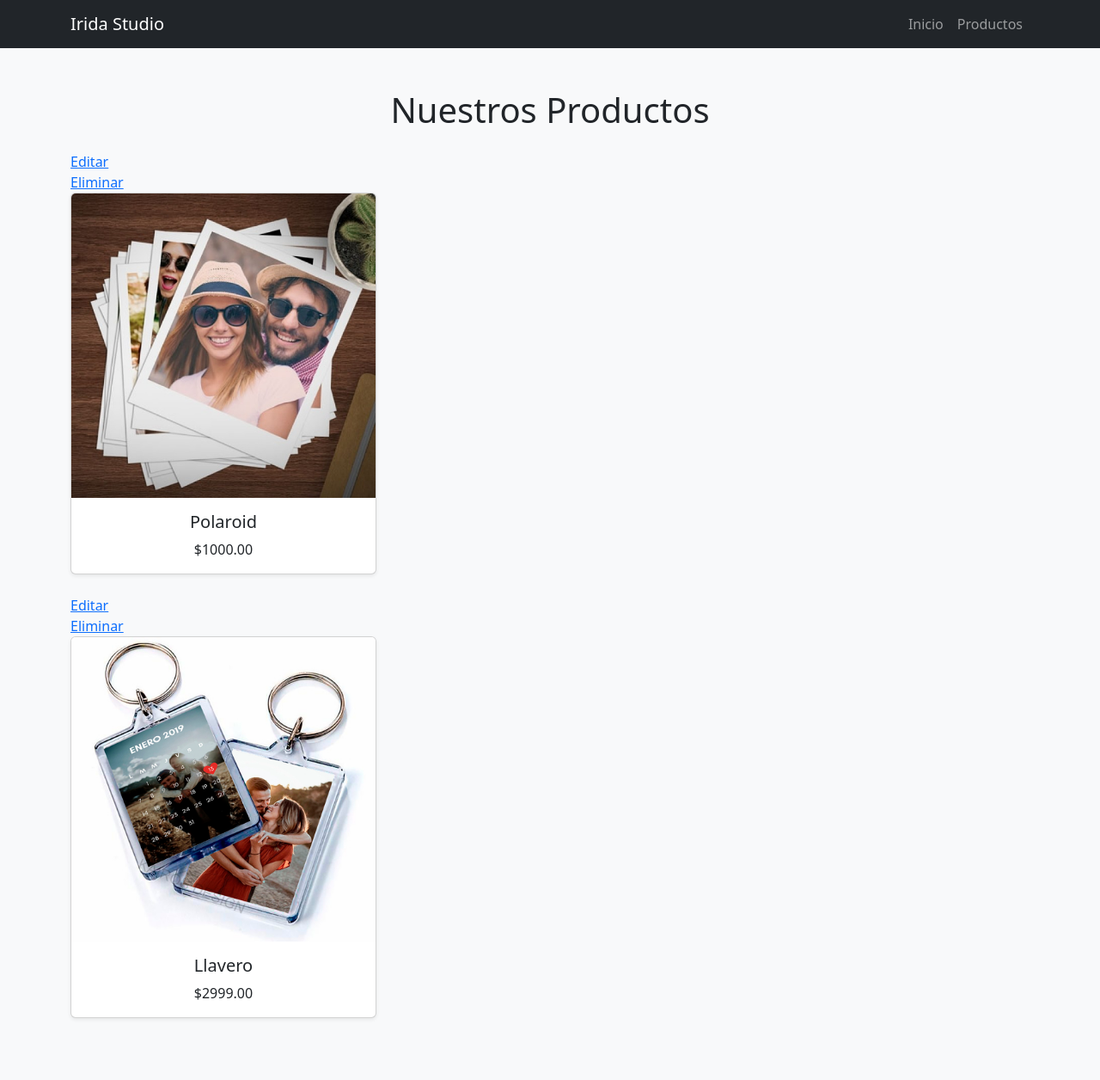
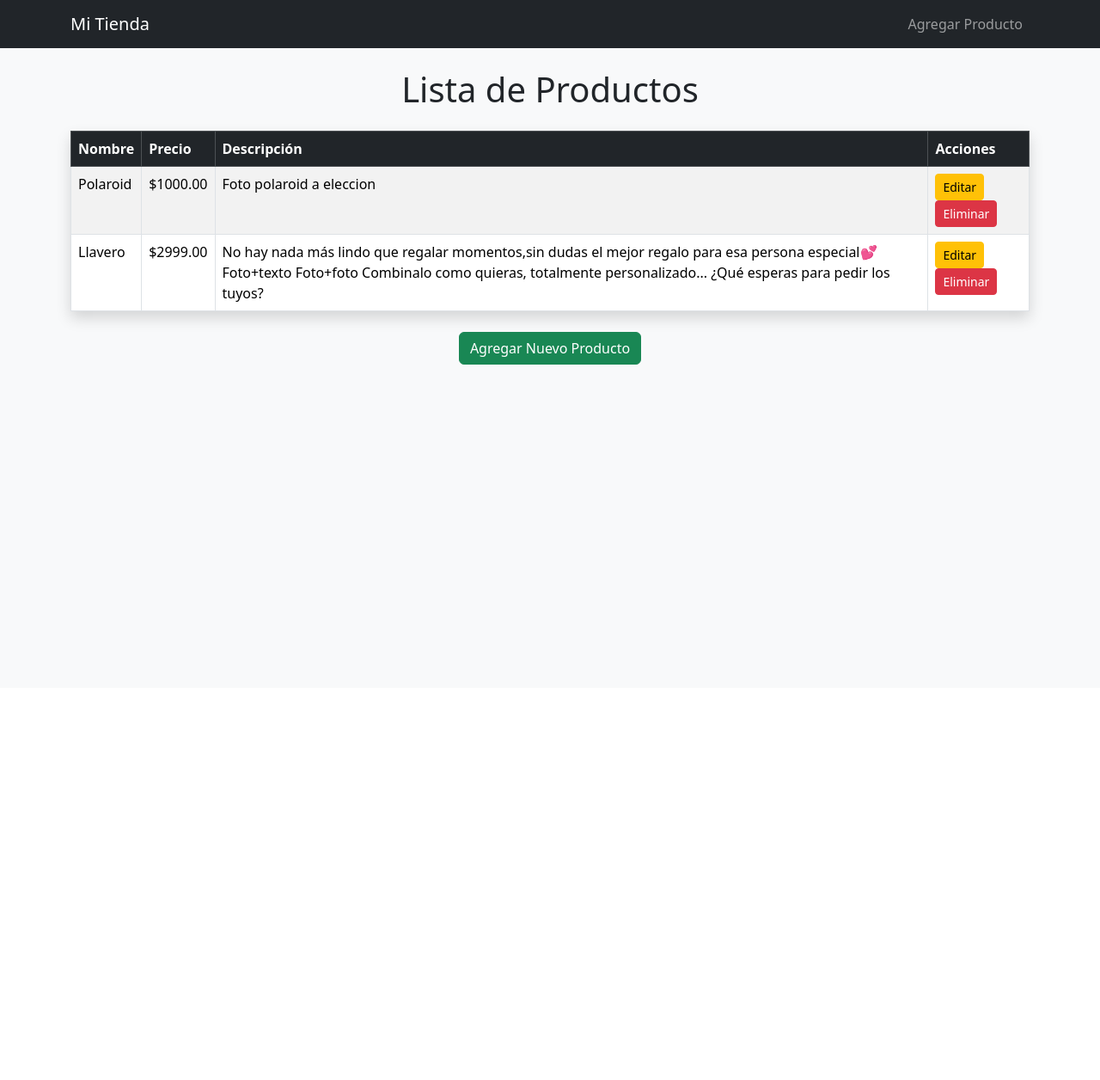
Before and after one commit to EmanuelDavezac/Proyecto_Irida, a Django app: page /productos/ in a window 1280 px wide. Shown: the whole page at 86% size. After the commit the page ends 424 px from the top, so only its background shows below. Run offline with Django 5.2, Linux system fonts and the light colour scheme; data comes from the database, SQL or seed files in the repository.

Commit message:
Subo cambios nuevos en el proyecto

```diff
--- a/polaroid_project/settings.py
+++ b/polaroid_project/settings.py
@@ -62,7 +62,7 @@ ROOT_URLCONF = 'polaroid_project.urls'
 TEMPLATES = [
     {
         'BACKEND': 'django.template.backends.django.DjangoTemplates',
-        'DIRS': [""],
+        'DIRS': [BASE_DIR / 'templates'],
         'APP_DIRS': True,
         'OPTIONS': {
             'context_processors': [
--- a/polaroid_project/urls.py
+++ b/polaroid_project/urls.py
@@ -16,18 +16,8 @@ Including another URLconf
 """
 from django.contrib import admin
 from django.urls import path, include
-from django.conf import settings
-from django.conf.urls.static import static
-from . import views
 
 urlpatterns = [
     path('admin/', admin.site.urls),
     path('', include('productos.urls')),
-    path('agregar/', views.agregar_producto, name='agregar_producto'),
-    path('editar/<int:pk>/', views.editar_producto, name='editar_producto'),
-    path('eliminar/<int:pk>/', views.eliminar_producto, name='eliminar_producto'),
-
 ]
-
-if settings.DEBUG:
-    urlpatterns += static(settings.MEDIA_URL, document_root=settings.MEDIA_ROOT)
--- a/productos/models.py
+++ b/productos/models.py
@@ -1,17 +1,24 @@
 from django.db import models
 
+class Categoria(models.Model):
+    nombre = models.CharField(max_length=50)
+
+    def __str__(self):
+        return self.nombre
+
+class Cliente(models.Model):
+    nombre = models.CharField(max_length=100)
+    email = models.EmailField()
+    direccion = models.TextField()
+
+    def __str__(self):
+        return self.nombre
+
 class Producto(models.Model):
-    CATEGORIAS = [
-        ('polaroid', 'Foto Polaroid'),
-        ('tupper', 'Tupper para tortas'),
-        ('llavero', 'Llavero'),
-        ('sticker', 'Sticker'),
-    ]
-
     nombre = models.CharField(max_length=100)
     descripcion = models.TextField()
     precio = models.DecimalField(max_digits=10, decimal_places=2)
-    categoria = models.CharField(max_length=20, choices=CATEGORIAS)
+    categoria = models.ForeignKey(Categoria, on_delete=models.CASCADE)
     imagen = models.ImageField(upload_to='productos/', blank=True, null=True)
     creado = models.DateTimeField(auto_now_add=True)
 
--- a/productos/templates/productos/lista_productos.html
+++ b/productos/templates/productos/lista_productos.html
@@ -1,58 +1,63 @@
 {% load static %}
+
 <!DOCTYPE html>
 <html lang="es">
 <head>
     <meta charset="UTF-8">
     <title>Lista de Productos</title>
-    <link href="https://cdn.jsdelivr.net/npm/bootstrap@5.3.3/dist/css/bootstrap.min.css" rel="stylesheet">
+    <link href="https://cdn.jsdelivr.net/npm/bootstrap@5.3.2/dist/css/bootstrap.min.css" rel="stylesheet">
 </head>
 <body class="bg-light">
 
-    <nav class="navbar navbar-expand-lg navbar-dark bg-dark">
-        <div class="container">
-          <a class="navbar-brand" href="{% url 'inicio' %}">Irida Studio</a>
-          <button class="navbar-toggler" type="button" data-bs-toggle="collapse" data-bs-target="#navbarNav">
-            <span class="navbar-toggler-icon"></span>
-          </button>
-          <div class="collapse navbar-collapse" id="navbarNav">
+<!-- Navbar -->
+<nav class="navbar navbar-expand-lg navbar-dark bg-dark mb-4">
+    <div class="container">
+        <a class="navbar-brand" href="{% url 'inicio' %}">Mi Tienda</a>
+        <div class="collapse navbar-collapse">
             <ul class="navbar-nav ms-auto">
-              <li class="nav-item">
-                <a class="nav-link" href="{% url 'inicio' %}">Inicio</a>
-              </li>
-              <li class="nav-item">
-                <a class="nav-link" href="{% url 'lista_productos' %}">Productos</a>
-              </li>
-              <!-- Podés agregar más secciones después, como contacto o carrito -->
+                <li class="nav-item"><a class="nav-link" href="{% url 'agregar_producto' %}">Agregar Producto</a></li>
             </ul>
-          </div>
         </div>
-      </nav>
+    </div>
+</nav>
 
-<div class="container py-5">
-    <h1 class="text-center mb-4">Nuestros Productos</h1>
-    <div class="row">
-        {% for producto in productos %}
-        <a href="{% url 'editar_producto' producto.pk %}">Editar</a>
-        <a href="{% url 'eliminar_producto' producto.pk %}">Eliminar</a>
+<!-- Contenido principal -->
+<div class="container">
+    <h1 class="mb-4 text-center">Lista de Productos</h1>
 
-        <div class="col-md-4 mb-4">
-            <div class="card h-100 shadow-sm">
-                {% if producto.imagen %}
-                <img src="{{ producto.imagen.url }}" class="card-img-top" alt="{{ producto.nombre }}">
-                {% endif %}
-                <div class="card-body text-center">
-                    <h5 class="card-title">{{ producto.nombre }}</h5>
-                    <p class="card-text">${{ producto.precio }}</p>
-                </div>
-            </div>
-        </div>
-        {% empty %}
-        <p class="text-center">No hay productos disponibles por el momento.</p>
-        {% endfor %}
+    <table class="table table-striped table-bordered shadow">
+        <thead class="table-dark">
+            <tr>
+                <th>Nombre</th>
+                <th>Precio</th>
+                <th>Descripción</th>
+                <th>Acciones</th>
+            </tr>
+        </thead>
+        <tbody>
+            {% for producto in productos %}
+            <tr>
+                <td>{{ producto.nombre }}</td>
+                <td>${{ producto.precio }}</td>
+                <td>{{ producto.descripcion }}</td>
+                <td>
+                    <a href="{% url 'editar_producto' producto.id %}" class="btn btn-sm btn-warning">Editar</a>
+                    <a href="{% url 'eliminar_producto' producto.id %}" class="btn btn-sm btn-danger">Eliminar</a>
+                </td>
+            </tr>
+            {% empty %}
+            <tr>
+                <td colspan="4" class="text-center">No hay productos cargados.</td>
+            </tr>
+            {% endfor %}
+        </tbody>
+    </table>
+
+    <div class="text-center mt-4">
+        <a href="{% url 'agregar_producto' %}" class="btn btn-success">Agregar Nuevo Producto</a>
     </div>
 </div>
 
+<script src="https://cdn.jsdelivr.net/npm/bootstrap@5.3.2/dist/js/bootstrap.bundle.min.js"></script>
 </body>
-
-
 </html>
--- a/productos/urls.py
+++ b/productos/urls.py
@@ -3,6 +3,8 @@ from . import views
 
 urlpatterns = [
     path('', views.inicio, name='inicio'),
-    path('productos/', views.lista_productos, name='lista_productos')
-
+    path('productos/', views.lista_productos, name='lista_productos'),
+    path('agregar/', views.agregar_producto, name='agregar_producto'),
+    path('editar/<int:pk>/', views.editar_producto, name='editar_producto'),
+    path('eliminar/<int:pk>/', views.eliminar_producto, name='eliminar_producto'),
 ]
--- a/productos/views.py
+++ b/productos/views.py
@@ -1,10 +1,67 @@
-from django.shortcuts import render
+from django.shortcuts import render, redirect, get_object_or_404
 from .models import Producto
+from .forms import ProductoForm, CategoriaForm, ClienteForm, BuscarProductoForm
 
+def inicio(request):
+    return render(request, 'productos/inicio.html')
 
 def lista_productos(request):
     productos = Producto.objects.all()
     return render(request, 'productos/lista_productos.html', {'productos': productos})
 
-def inicio(request):
-    return render(request, 'productos/inicio.html')
+
+def agregar_producto(request):
+    if request.method == 'POST':
+        form = ProductoForm(request.POST, request.FILES)
+        if form.is_valid():
+            form.save()
+            return redirect('home')
+    else:
+        form = ProductoForm()
+    return render(request, 'formulario_producto.html', {'form': form})
+
+def agregar_categoria(request):
+    if request.method == 'POST':
+        form = CategoriaForm(request.POST)
+        if form.is_valid():
+            form.save()
+            return redirect('home')
+    else:
+        form = CategoriaForm()
+    return render(request, 'formulario_categoria.html', {'form': form})
+
+def agregar_cliente(request):
+    if request.method == 'POST':
+        form = ClienteForm(request.POST)
+        if form.is_valid():
+            form.save()
+            return redirect('home')
+    else:
+        form = ClienteForm()
+    return render(request, 'formulario_cliente.html', {'form': form})
+
+def buscar_producto(request):
+    if request.method == 'GET':
+        form = BuscarProductoForm(request.GET)
+        if form.is_valid():
+            nombre = form.cleaned_data['nombre']
+            productos = Producto.objects.filter(nombre__icontains=nombre)
+            return render(request, 'resultados_busqueda.html', {'productos': productos, 'form': form})
+    else:
+        form = BuscarProductoForm()
+    return render(request, 'buscar_producto.html', {'form': form})
+
+def editar_producto(request, pk):
+    producto = get_object_or_404(Producto, pk=pk)
+    form = ProductoForm(request.POST or None, request.FILES or None, instance=producto)
+    if form.is_valid():
+        form.save()
+        return redirect('lista_productos')
+    return render(request, 'editar_producto.html', {'form': form})
+
+def eliminar_producto(request, pk):
+    producto = get_object_or_404(Producto, pk=pk)
+    if request.method == 'POST':
+        producto.delete()
+        return redirect('lista_productos')
+    return render(request, 'eliminar_producto.html', {'producto': producto})
```
Also changed, not shown: polaroid_project/views.py (+4 -15 lines), productos/forms.py (added, +20 -0 lines), productos/templates/productos/agregar_prodcto.html (+32 -6 lines), productos/templates/productos/base.html (added, +32 -0 lines), productos/templates/productos/buscar_producto.html (added, +45 -0 lines), productos/templates/productos/editar_producto.html (+32 -6 lines), productos/templates/productos/eliminar_producto.html (+30 -7 lines), productos/templates/productos/inicio.html (+8 -39 lines).
